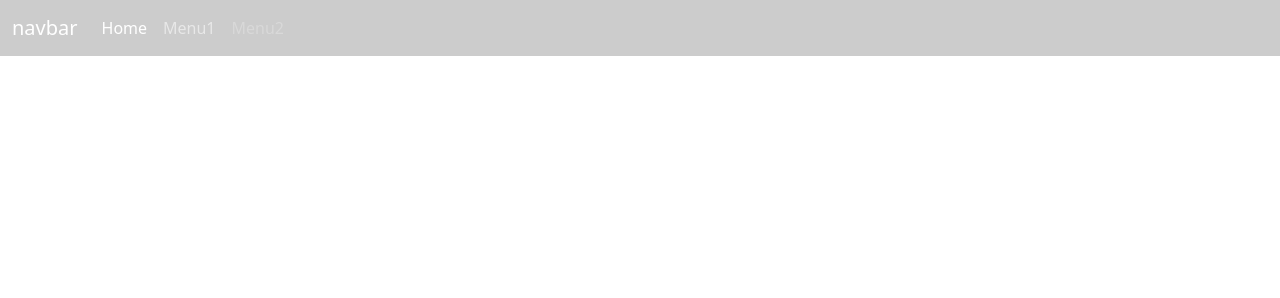
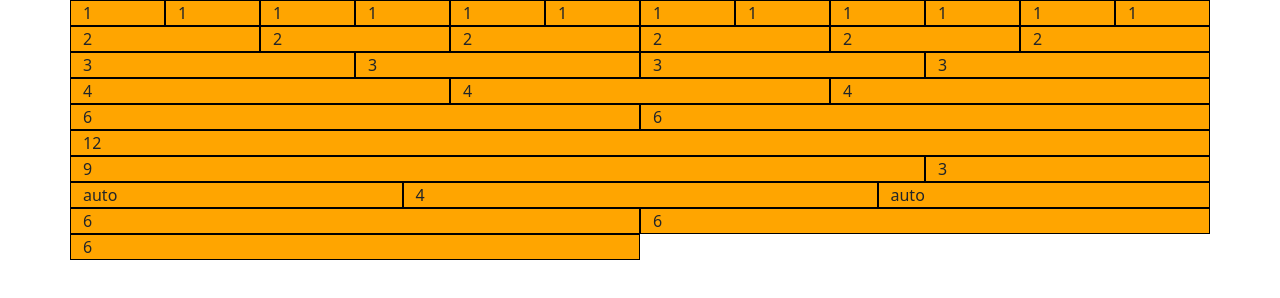
Before and after one commit to Miyu-N/Web, a plain HTML site: page bootstrap5/index.html in a window 1280 px wide. Drawn offline with nearby package versions, Linux system fonts and the light colour scheme.

Commit message:
Udemy bootstrap1

```diff
--- a/bootstrap5/index.html
+++ b/bootstrap5/index.html
@@ -6,34 +6,71 @@
  <meta name="viewport" content="width=device-width, initial-scale=1">
   <title>Navbar</title>
   <link href="https://cdn.jsdelivr.net/npm/bootstrap@5.0.1/dist/css/bootstrap.min.css" rel="stylesheet" integrity="sha384-+0n0xVW2eSR5OomGNYDnhzAbDsOXxcvSN1TPprVMTNDbiYZCxYbOOl7+AMvyTG2x" crossorigin="anonymous">
-
+  <style>
+    .orange {
+      background-color: orange;
+      border: black 1px solid;
+    }
+  </style>
 </head>
 <body>
-  <!-- <nav class="navbar navbar-expand-lg navbar-light bg-light"> -->
-    <!-- <nav class="navbar navbar-expand-lg navbar-dark bg-dark"> -->
-      <!-- <nav class="navbar navbar-expand-lg navbar-dark bg-primary"> -->
-  <nav class="navbar navbar-expand-lg navbar-dark" style="background-color: #ccc;">
-    <div class="container-fluid">
-      <a href="#" class="navbar-brand">navbar</a>
-      <button class="navbar-toggler" type="button" data-bs-toggle="collapse" data-bs-target="#navbarSupportedContent" aria-controls="navbarSupportedContent" aria-expanded="false" aria-label="Toggle navigation">
-        <span class="navbar-toggler-icon"></span>
-      </button>
-      <div class="collapse navbar-collapse" id="navbarSupportedContent">
-        <ul class="navbar-nav">
-          <li class="nav-item">
-            <a href="#" class="nav-link active">Home</a>
-          </li>
-          <li class="nav-item">
-            <a href="#" class="nav-link">Menu1</a>
-          </li>
-          <li class="nav-item">
-            <a href="#" class="nav-link disabled">Menu2</a>
-          </li>
-        </ul>
-      </div>
+  <div class="container">
+    <div class="row">
+      <div class="col-1 orange">1</div>
+      <div class="col-1 orange">1</div>
+      <div class="col-1 orange">1</div>
+      <div class="col-1 orange">1</div>
+      <div class="col-1 orange">1</div>
+      <div class="col-1 orange">1</div>
+      <div class="col-1 orange">1</div>
+      <div class="col-1 orange">1</div>
+      <div class="col-1 orange">1</div>
+      <div class="col-1 orange">1</div>
+      <div class="col-1 orange">1</div>
+      <div class="col-1 orange">1</div>
     </div>
-  </nav>
+    <div class="row">
+      <div class="col-2 orange">2</div>
+      <div class="col-2 orange">2</div>
+      <div class="col-2 orange">2</div>
+      <div class="col-2 orange">2</div>
+      <div class="col-2 orange">2</div>
+      <div class="col-2 orange">2</div>
+    </div>
+    <div class="row">
+      <div class="col-3 orange">3</div>
+      <div class="col-3 orange">3</div>
+      <div class="col-3 orange">3</div>
+      <div class="col-3 orange">3</div>
+    </div>
+    <div class="row">
+      <div class="col-4 orange">4</div>
+      <div class="col-4 orange">4</div>
+      <div class="col-4 orange">4</div>
+    </div>
+    <div class="row">
+      <div class="col-6 orange">6</div>
+      <div class="col-6 orange">6</div>
+    </div>
+    <div class="row">
+      <div class="col-12 orange">12</div>
+    </div>
+    <div class="row">
+      <div class="col-9 orange">9</div>
+      <div class="col-3 orange">3</div>
+    </div>
+    <div class="row">
+      <div class="col orange">auto</div>
+      <div class="col-5 orange">4</div>
+      <div class="col orange">auto</div>
+    </div>
+    <div class="row">
+      <div class="col-6 orange">6</div>
+      <div class="col-6 orange">6</div>
+      <div class="col-6 orange">6</div>
+    </div>
 
+  </div>
   <script src="https://cdn.jsdelivr.net/npm/bootstrap@5.0.1/dist/js/bootstrap.bundle.min.js" integrity="sha384-gtEjrD/SeCtmISkJkNUaaKMoLD0//ElJ19smozuHV6z3Iehds+3Ulb9Bn9Plx0x4" crossorigin="anonymous"></script>
 </body>
 </html>
```
